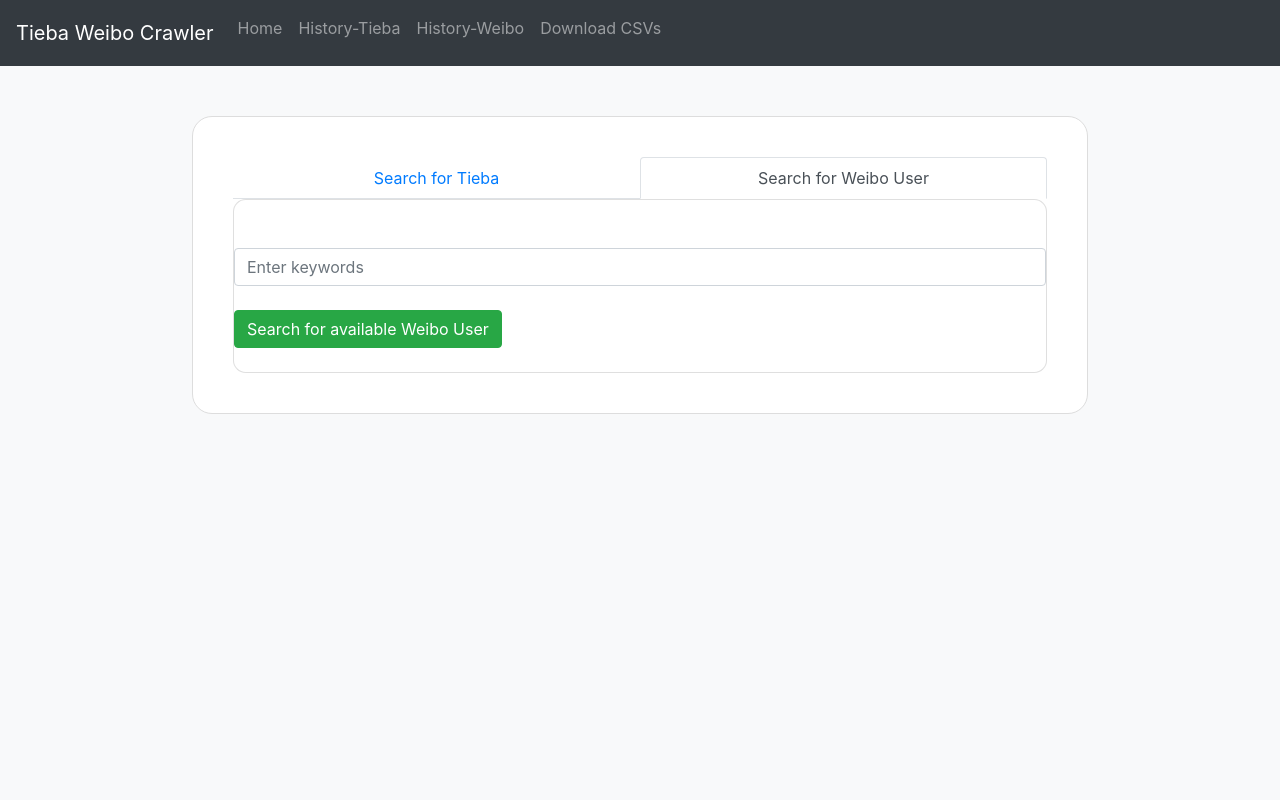
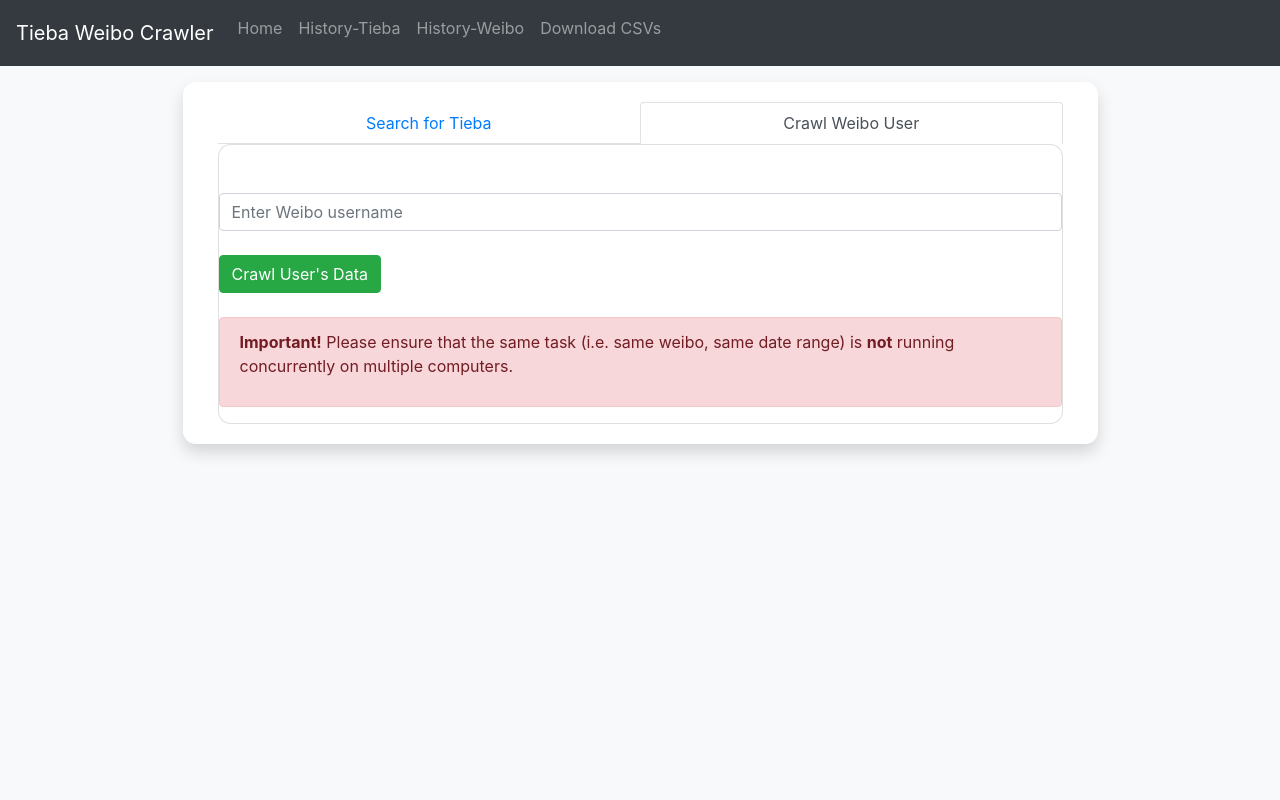
Before and after one commit to aigamesyoozoo/tiebacrawler, a Django app: template main/templates/main/index.html in a window 1280 px wide, after a click on "Crawl Weibo User". Run offline with Django 3.2, Linux system fonts and the light colour scheme; the template is opened without the code that fills it, so the values that code supplies are empty; some libraries are stand-ins or nearby versions.

Commit message:
FE for Index.html and Weibo Results API and FE

```diff
--- a/main/static/main/js/search.tieba.js
+++ b/main/static/main/js/search.tieba.js
@@ -47,7 +47,8 @@ function validate() {
       start_date_year: start_date_year,
       start_date_month: start_date_month,
       end_date_year: end_date_year,
-      end_date_month: end_date_month
+      end_date_month: end_date_month,
+      task_type: "tieba"
     },
     dataType: "json",
     success: function(data) {
--- a/main/templates/main/history_weibo.html
+++ b/main/templates/main/history_weibo.html
@@ -1,13 +1,13 @@
 {% extends 'main/base.html' %} {% block content %}
 
 <!--Query bar-->
-{% include 'main/querybar_history.html' with title="Select Weibo and Date Range"%}
+{% include 'main/querybar_history_single_filter.html' with title="Select Weibo User"%}
 
 <!--Table-->
 {% include 'main/components_weibo.html' %}
 
 {% load staticfiles %}
-<script src="{% static "main/js/analysis.query.js" %}"></script>
+<script src="{% static "main/js/analysis.query.single.filter.js" %}"></script>
 <script src="{% static "main/js/analysis.weibo.display.js" %}"></script>
 <script>
     setQuerybar("/main/api/history/weibo/");
--- a/main/templates/main/index.html
+++ b/main/templates/main/index.html
@@ -1,8 +1,16 @@
 {% extends 'main/base.html' %} {% block content %}
 
 <!--SEARCH BOX-->
-<div class="query_box">
-  <ul class="nav nav-tabs md-tabs nav-justified" id="myTabMD" role="tablist">
+<div class="row" style="margin: 0 auto;">
+  <div class="col"></div>
+  <div class="col-9 card border-0 shadow mb-4">
+    <div class="card-body">
+      <!-- <div class="query_box"> -->
+      <ul
+        class="nav nav-tabs md-tabs nav-justified"
+        id="myTabMD"
+        role="tablist"
+      >
         <li class="nav-item">
           <a
             class="nav-link active"
@@ -24,7 +32,7 @@
             role="tab"
             aria-controls="weibo"
             aria-selected="false"
-        >Search for Weibo User</a
+            >Crawl Weibo User</a
           >
         </li>
       </ul>
@@ -50,7 +58,7 @@
 
             <input
               type="submit"
-          value="Search for available forums/Tieba"
+              value="Search for available Tieba"
               class="btn btn-success"
             /><br /><br />
           </form>
@@ -61,10 +69,13 @@
               <i>Or search by previous tieba crawled instead:</i>
               <select
                 name="tieba"
+                class="form-control"
                 style="display:inline-block;"
                 onchange="this.form.submit()"
               >
-            <option disabled selected value> -- select an option -- </option>
+                <option disabled selected value>
+                  -- select an option --
+                </option>
                 {% for tieba in history_tieba %}
                 <option value="{{ tieba }}">{{ tieba }}</option>
                 {% endfor %}
@@ -88,20 +99,31 @@
             <input
               type="text"
               name="kw"
-          placeholder="Enter keywords"
+              placeholder="Enter Weibo username"
               class="form-control"
             /><br />
 
             <input
               type="submit"
-          value="Search for available Weibo User"
+              value="Crawl User's Data"
               class="btn btn-success"
             />
 
             <br /><br />
           </form>
+          <div class="alert alert-danger" role="alert">
+            <p>
+              <b>Important!</b> Please ensure that the same task (i.e. same
+              weibo, same date range) is <b>not</b> running concurrently on
+              multiple computers.
+            </p>
           </div>
         </div>
+      </div>
+    </div>
+  </div>
+  <!-- </div> -->
+  <div class="col"></div>
 </div>
 
 <!--DOWNLOADING-->
```
Also changed, not shown: main/static/main/js/analysis.query.single.filter.js (added, +36 -0 lines), main/static/main/js/analysis.weibo.display.js (+17 -14 lines), main/templates/main/components_weibo.html (+1 -21 lines), main/templates/main/querybar_history_single_filter.html (added, +21 -0 lines), main/views.py (+5 -11 lines). Lines whose indentation alone changed are shown as unchanged.
